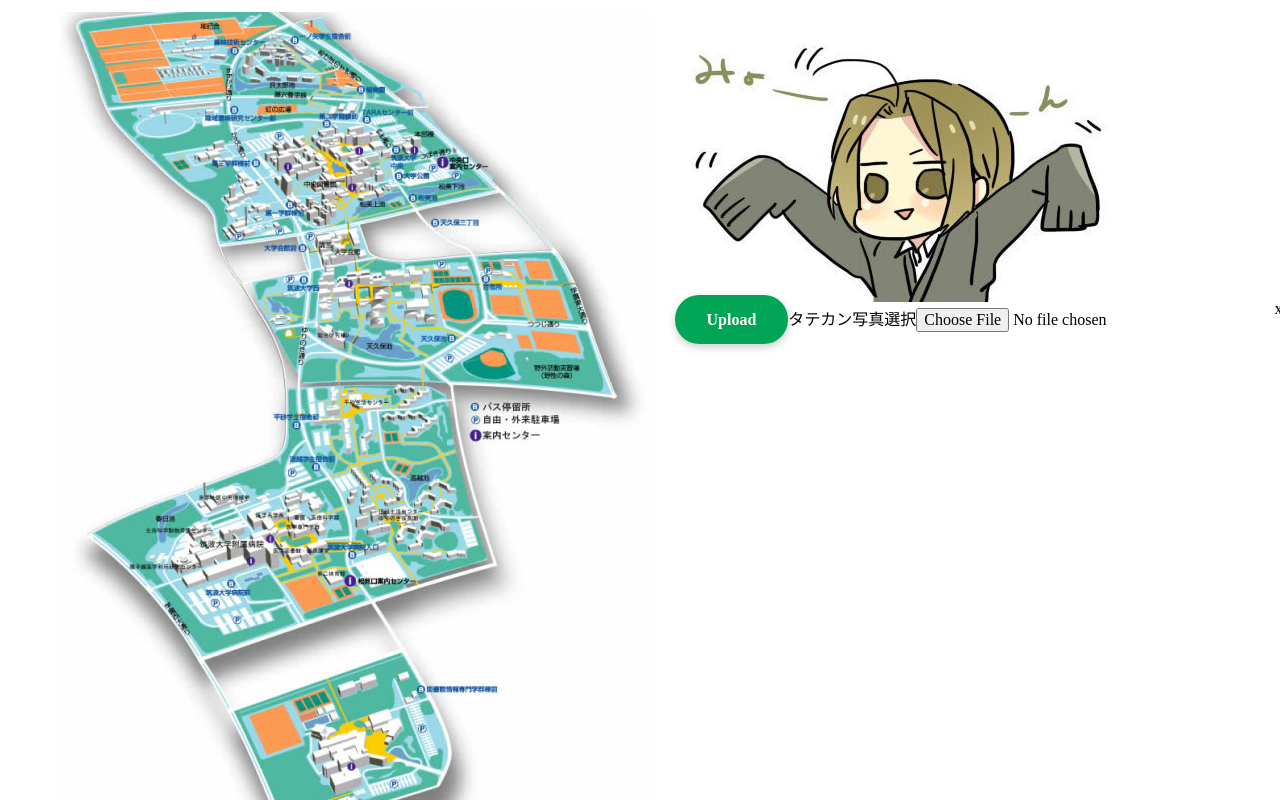
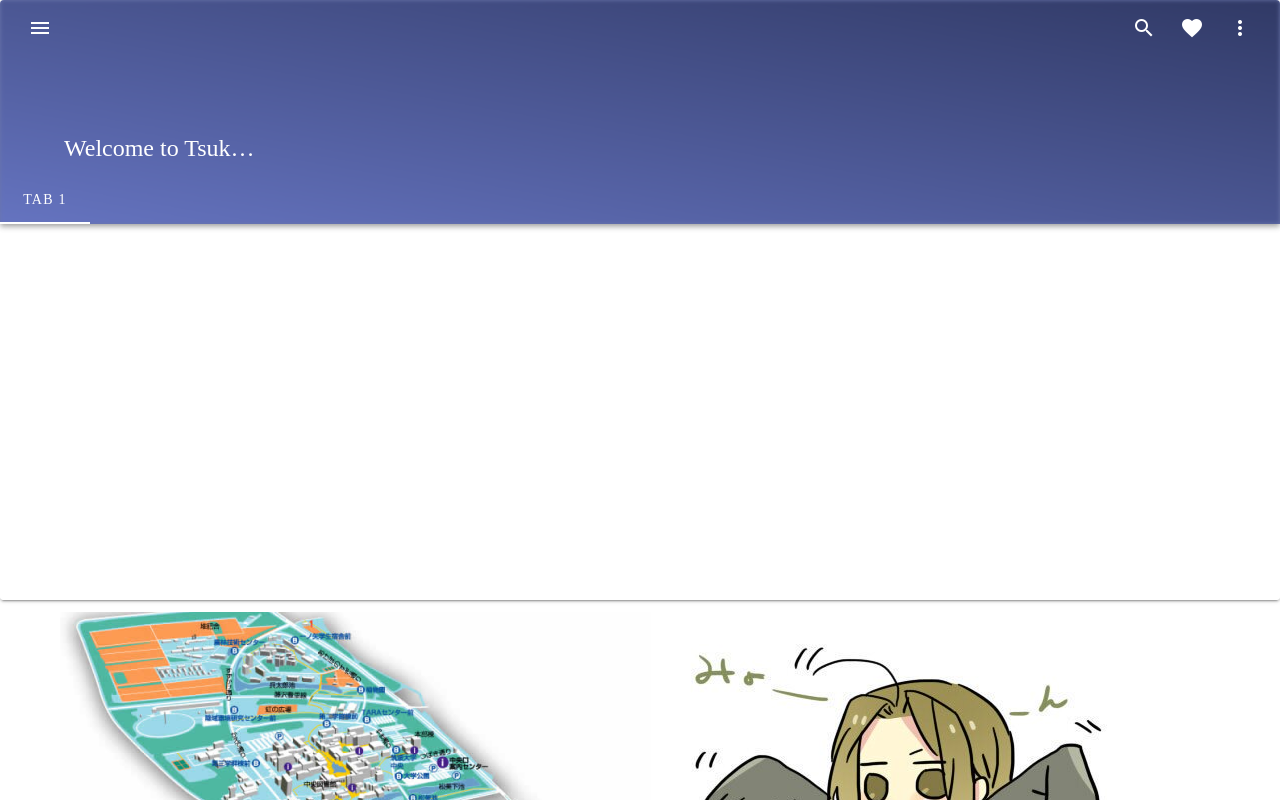
Before and after one commit to angeleru1128/tatekan, a Nuxt app: page / in a window 1280 px wide. Shown: the top 800 px of the page. Built offline with nearby package versions, Linux system fonts and the light colour scheme.

Commit message:
feature/fix/ayaka/default.vueにヘッダー追加

```diff
--- a/layouts/default.vue
+++ b/layouts/default.vue
@@ -1,5 +1,15 @@
 <template>
 <div>
+    <HeaderMenu />
     <Nuxt />
 </div>
 </template>
+
+<script>
+import HeaderMenu from '@/components/Header'
+export default{
+    components: {
+        HeaderMenu
+    }
+}
+</script>
```
